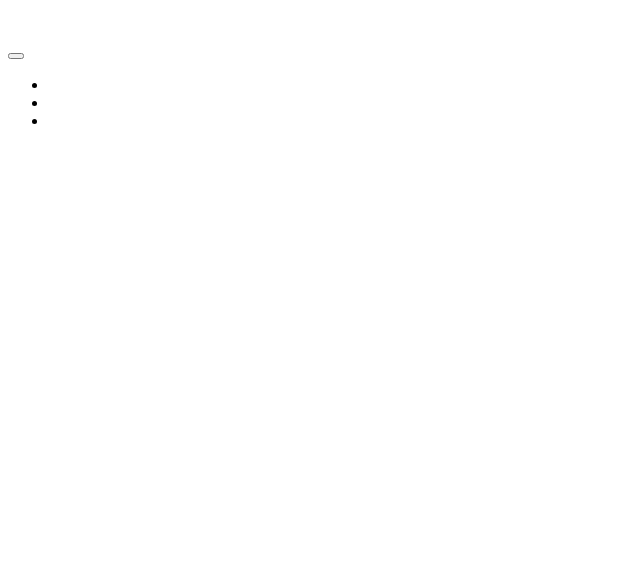
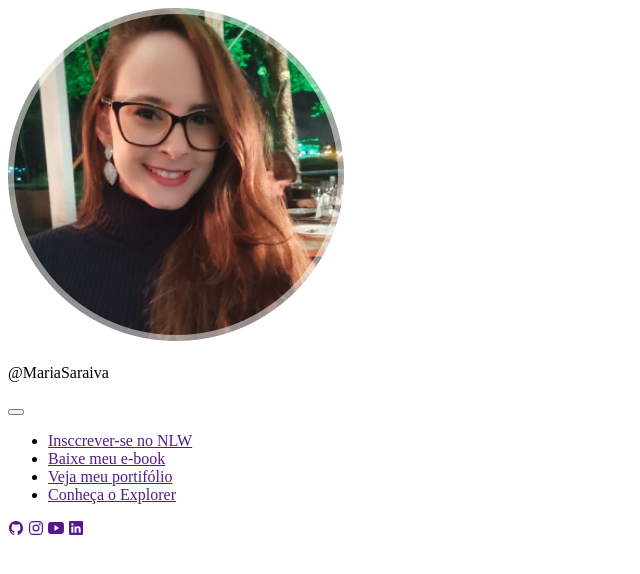
Before and after one commit to MariaAires-TI/exercitando, a plain HTML site: page index.html in a window 1280 px wide. Shown: the whole page, without its empty margins (0-640 px from the left). Drawn offline with nearby package versions, Linux system fonts and the light colour scheme.

Commit message:
inserting fonts and icons

```diff
--- a/index.html
+++ b/index.html
@@ -1,6 +1,9 @@
 <!DOCTYPE html>
 <html lang="en">
 <head>
+    <link rel="preconnect" href="https://fonts.googleapis.com">
+    <link rel="preconnect" href="https://fonts.gstatic.com" crossorigin>
+    <link href="https://fonts.googleapis.com/css2?family=Inter:wght@100..900&display=swap" rel="stylesheet">
     <meta charset="UTF-8">
     <meta name="viewport" content="width=#, initial-scale=1.0">
     <title>Document</title>
@@ -8,8 +11,8 @@
 <body>
     <div id="container">
         <div id="profile">
-            <img src="" alt="">
-            <p></p>
+            <img src="./mariaAvatarDark.png" alt="Maria sorrindo em um evento a noite">
+            <p>@MariaSaraiva</p>
         </div>
 
         <div id="switch">
@@ -18,17 +21,21 @@
         </div>
 
         <ul>
-            <li></li>
-            <li></li>
-            <li></li>
+            <li><a href="">Insccrever-se no NLW</a></li>
+            <li><a href="">Baixe meu e-book</a></li>
+            <li><a href="">Veja meu portifólio</a></li>
+            <li><a href="">Conheça o Explorer</a></li>
         </ul>
 
         <div id="social-links">
-            <a href=""></a>
-            <a href=""></a>
-            <a href=""></a>
-            <a href=""></a>
+            <a href=""><ion-icon name="logo-github"></ion-icon></a>
+            <a href=""><ion-icon name="logo-instagram"></ion-icon></a>
+            <a href=""><ion-icon name="logo-youtube"></ion-icon></a>
+            <a href=""><ion-icon name="logo-linkedin"></ion-icon></a>
         </div>
     </div>
+
+    <script type="module" src="https://unpkg.com/ionicons@7.1.0/dist/ionicons/ionicons.esm.js"></script>
+    <script nomodule src="https://unpkg.com/ionicons@7.1.0/dist/ionicons/ionicons.js"></script>
 </body>
 </html>
```
Also changed, not shown: assets/avatar-light.png (added), assets/avatar.png (added), assets/bg-desktop-light.jpg (added), assets/bg-desktop.jpg (added), assets/bg-mobile-light.jpg (added), assets/bg-mobile.jpg (added), assets/moon-stars.svg (added), assets/sun.svg (added), mariaAvatarDark.png (added), mariaAvatarLight.png (added), 1 other file.
